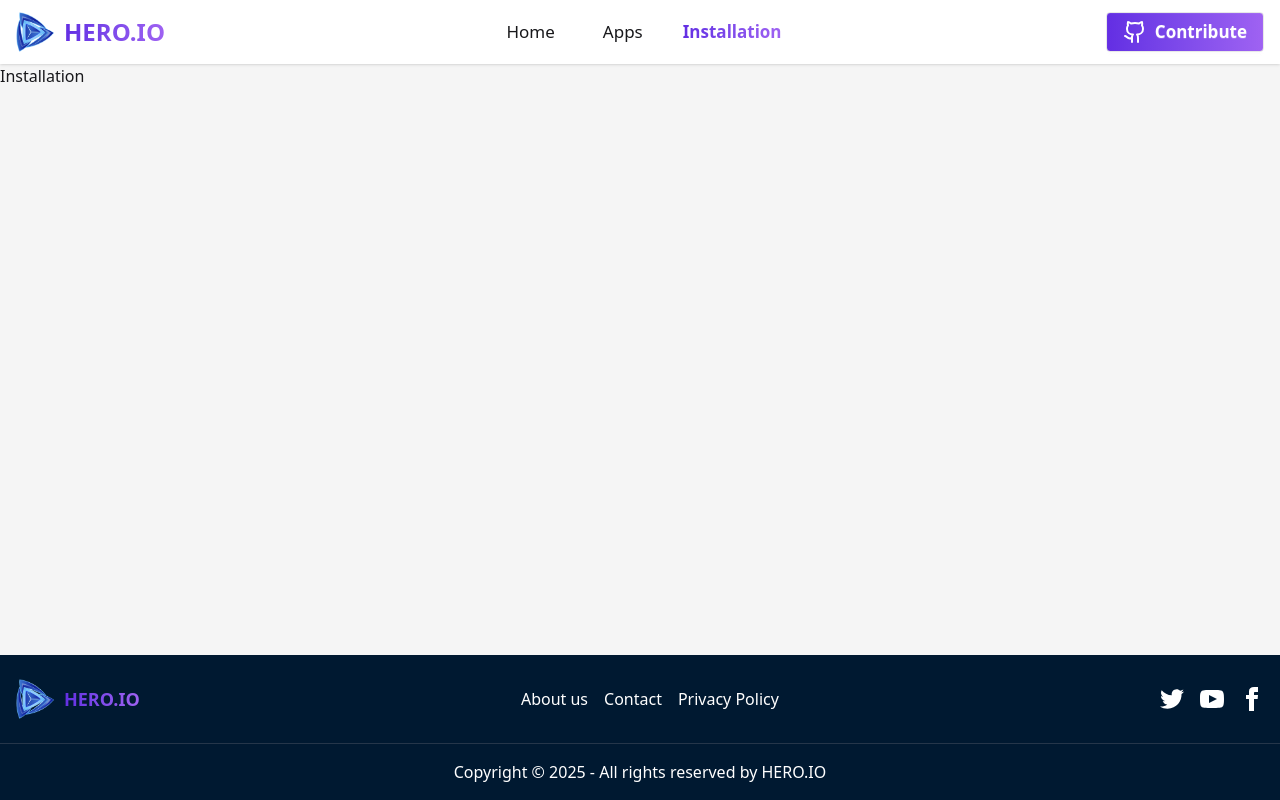
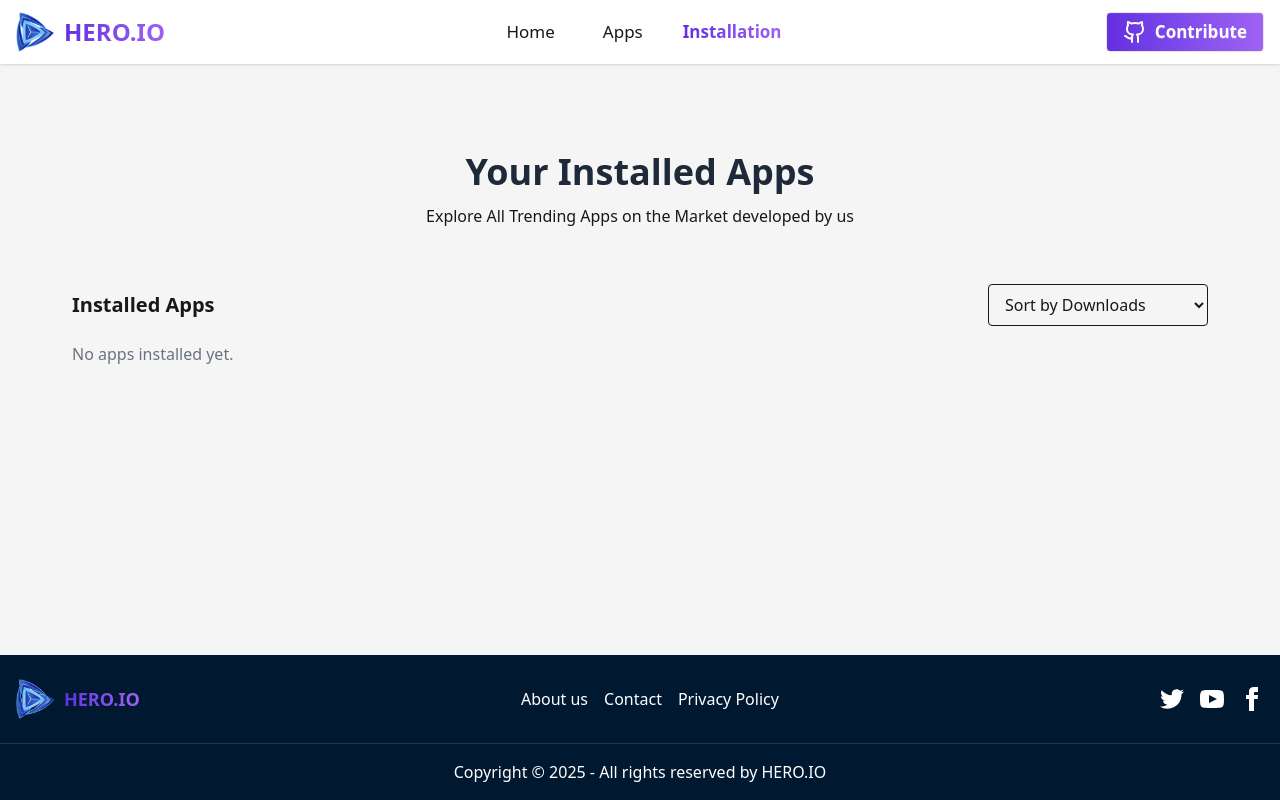
Before and after one commit to itstumpa/hero_apps_104, a React (Vite) app: page /installation in a window 1280 px wide. Built offline with nearby package versions, Linux system fonts and the light colour scheme.

Commit message:
installation

```diff
--- a/package.json
+++ b/package.json
@@ -19,6 +19,7 @@
     "react-router": "^7.9.3",
     "react-toastify": "^11.0.5",
     "recharts": "^3.2.1",
+    "sweetalert2": "^11.25.0",
     "tailwindcss": "^4.1.14"
   },
   "devDependencies": {
--- a/src/Pages/Apps.jsx
+++ b/src/Pages/Apps.jsx
@@ -1,14 +1,14 @@
+
 import React, { useEffect, useState } from "react";
 import axios from "axios";
 import ProductsCard from "../components/TrendingApps/ProductsCard";
 import NotFoundError from "../Pages/NotFoundError.jsx";
-import "../components/LoadingSpinner/LoadingSpinner.css";
-
+import LoadingSpinner from "../components/LoadingSpinner/LoadingSpinner.jsx";
 
 const Apps = () => {
   const [apps, setApps] = useState([]);
   const [search, setSearch] = useState("");
-  const [loading, setLoading] = useState(false);
+  const [loading, setLoading] = useState(true);
 
   useEffect(() => {
     const fetchApps = async () => {
@@ -17,6 +17,11 @@ const Apps = () => {
         setApps(response.data);
       } catch (error) {
         console.error("Error fetching app data:", error);
+      } finally {
+
+        setTimeout(() => {
+          setLoading(false);
+        }, 200);
       }
     };
     fetchApps();
@@ -27,10 +32,9 @@ const Apps = () => {
     setSearch(value);
     setLoading(true);
 
-
     setTimeout(() => {
       setLoading(false);
-    }, 300);
+    }, 100);
   };
 
   const term = search.trim().toLowerCase();
@@ -39,7 +43,10 @@ const Apps = () => {
     : apps;
 
   return (
-    <div className="py-22 px-6 md:px-12 bg-gray-50">
+    <div className="py-22 px-6 md:px-12 relative">
+
+      {loading && <LoadingSpinner />}
+
       <h2 className="text-4xl font-bold mb-3 text-center text-gray-800">
         Our All Applications
       </h2>
@@ -65,25 +72,16 @@ const Apps = () => {
           </div>
         </div>
 
-        {/* Loading */}
-        {loading ? (
-          <div className="loader-container flex justify-center items-center h-40">
-            <div className="loader border-4 border-t-4 border-gray-200 rounded-full w-12 h-12 animate-spin"></div>
-          </div>
-        ) : filteredApps.length > 0 ? (
+        {!loading && filteredApps.length > 0 ? (
           <div className="grid sm:grid-cols-2 md:grid-cols-3 lg:grid-cols-4 gap-6">
             {filteredApps.map((app) => (
               <ProductsCard key={app.id} app={app} />
             ))}
           </div>
         ) : (
-          <NotFoundError />
+          !loading && <NotFoundError />
         )}
-
-
-
       </div>
-
     </div>
   );
 };
--- a/src/Pages/Installation.jsx
+++ b/src/Pages/Installation.jsx
@@ -1,11 +1,224 @@
-import React from 'react';
+import { useEffect, useState } from "react";
+import Swal from "sweetalert2";
+import axios from "axios";
+import { Download, Star } from "lucide-react";
+import LoadingSpinner from "../components/LoadingSpinner/LoadingSpinner.jsx";
 
 const Installation = () => {
-      return (
-            <div>
-                 <h1>Installation</h1>
-            </div>
-      );
+  const [installedApps, setInstalledApps] = useState([]);
+  const [allApps, setAllApps] = useState([]);
+  const [sortOrder, setSortOrder] = useState("");
+  const [loading, setLoading] = useState(true);
+const [originalInstalledApps, setOriginalInstalledApps] = useState([]);
+
+
+  useEffect(() => {
+    const fetchApps = async () => {
+      try {
+        const response = await axios.get("/Datafetch.json");
+        setAllApps(response.data);
+      } catch (error) {
+        console.error("Error fetching apps:", error);
+      } finally {
+        setTimeout(() => {
+          setLoading(false);
+        }, 200);
+      }
+    };
+    fetchApps();
+  }, []);
+
+  // installed apps from localStorage
+//   useEffect(() => {
+//     const saved = JSON.parse(localStorage.getItem("installedApps")) || [];
+
+//     const installed = saved
+//       .map((id) => allApps.find((app) => app.id === id))
+//       .filter(Boolean);
+//     setInstalledApps(installed);
+//   }, [allApps]);
+
+
+
+
+
+
+useEffect(() => {
+  const saved = JSON.parse(localStorage.getItem("installedApps")) || [];
+
+  const installed = saved
+    .map((id) => allApps.find((app) => app.id === id))
+    .filter(Boolean);
+
+  setInstalledApps(installed);
+  setOriginalInstalledApps(installed); // ✅ Save original order
+}, [allApps]);
+
+
+
+
+
+
+  // Convert string into a number
+  const parseDownloads = (str) => {
+    if (!str) return 0;
+    let number = parseFloat(str.replace(/,/g, ""));
+    if (str.toLowerCase().endsWith("k")) return number * 1000;
+    if (str.toLowerCase().endsWith("m")) return number * 1000000;
+    if (str.toLowerCase().endsWith("b")) return number * 1000000000;
+    return number;
+  };
+
+  // Sort
+//   const handleSort = (order) => {
+//     setSortOrder(order);
+
+//     let sorted = [...installedApps];
+
+//     sorted.sort((a, b) => {
+//       const aDownloads = parseDownloads(a.downloads);
+//       const bDownloads = parseDownloads(b.downloads);
+
+//       if (order === "high-low") return bDownloads - aDownloads;
+//       if (order === "low-high") return aDownloads - bDownloads;
+//       return 0;
+//     });
+
+//     setInstalledApps(sorted);
+//   };
+
+
+
+
+
+
+
+
+
+
+const handleSort = (order) => {
+  setSortOrder(order);
+
+  if (order === "") {
+    // Restore original order
+    setInstalledApps([...originalInstalledApps]);
+    return;
+  }
+
+  let sorted = [...installedApps];
+  sorted.sort((a, b) => {
+    const aDownloads = parseDownloads(a.downloads);
+    const bDownloads = parseDownloads(b.downloads);
+
+    if (order === "high-low") return bDownloads - aDownloads;
+    if (order === "low-high") return aDownloads - bDownloads;
+    return 0;
+  });
+
+  setInstalledApps(sorted);
+};
+
+
+
+
+
+
+
+  // Uninstall app
+  const uninstallApp = (id) => {
+    Swal.fire({
+      title: "Are you sure?",
+      text: "This will uninstall the app!",
+      icon: "warning",
+      showCancelButton: true,
+      confirmButtonText: "Yes, Uninstall!",
+    }).then((result) => {
+      if (result.isConfirmed) {
+        const updated = installedApps.filter((app) => app.id !== id);
+        setInstalledApps(updated);
+        localStorage.setItem(
+          "installedApps",
+          JSON.stringify(updated.map((app) => app.id))
+        );
+        Swal.fire("Uninstalled!", "App has been removed.", "success");
+      }
+    });
+  };
+
+  if (loading) return <LoadingSpinner />;
+
+  return (
+    <div className="py-22 px-6 md:px-12 max-w-[1600px] mx-auto">
+      <h2 className="text-4xl font-bold mb-3 text-center text-gray-800">
+        Your Installed Apps
+      </h2>
+      <p className="mb-8 text-center text-md">
+        Explore All Trending Apps on the Market developed by us
+      </p>
+
+      <div className="p-6">
+        <div className="flex justify-between items-center mb-4">
+          <h2 className="text-xl font-bold">Installed Apps</h2>
+
+          {/* Dropdown */}
+          <select
+            onChange={(e) => handleSort(e.target.value)}
+            value={sortOrder}
+            className="border px-3 py-2 rounded"
+          >
+            <option value="">Sort by Downloads</option>
+            <option value="high-low">High-Low (Descending)</option>
+            <option value="low-high">Low-High (Ascending)</option>
+          </select>
+        </div>
+
+        {/* Installed Apps */}
+        <div className="grid grid-cols-1 gap-4">
+          {installedApps.length > 0 ? (
+            installedApps.map((app) => (
+              <div key={app.id} className="p-4 rounded shadow bg-white">
+                <div className="flex justify-between items-center text-center gap-6">
+                  <div className="flex gap-5">
+                    <img
+                      src={app.image}
+                      className="w-20 object-cover rounded"
+                    />
+                    <div className="mt-1">
+                      <p className="text-md font-semibold text-gray-800">
+                        {app.title}
+                      </p>
+                      <div className="flex flex-row text-sm text-green-700 mt-1 gap-3">
+                        <h3 className="text-lg font-semibold gap-1 text-center items-center text-green-500 flex">
+                          <Download className="w-5 text-green-500" />
+                          {app.downloads}
+                        </h3>
+                        <h3 className="text-lg font-semibold gap-1 text-center items-center text-amber-500 flex">
+                          <Star className="w-5" />
+                          {app.ratingAvg}
+                        </h3>
+                        <h3 className="text-lg font-semibold">{app.size}</h3>
+                      </div>
+                    </div>
+                  </div>
+
+                  <div>
+                    <button
+                      onClick={() => uninstallApp(app.id)}
+                      className="mt-3 bg-green-600 text-white px-4 py-1 rounded"
+                    >
+                      Uninstall
+                    </button>
+                  </div>
+                </div>
+              </div>
+            ))
+          ) : (
+            <p className="text-gray-500">No apps installed yet.</p>
+          )}
+        </div>
+      </div>
+    </div>
+  );
 };
 
 export default Installation;
--- a/src/components/AppDetails/AppDetails.jsx
+++ b/src/components/AppDetails/AppDetails.jsx
@@ -1,7 +1,7 @@
 import React, { useEffect, useState } from "react";
 import { useParams } from "react-router";
 import axios from "axios";
-import "../../components/LoadingSpinner/LoadingSpinner.css";
+import "../../components/LoadingSpinner/LoadingSpinner.jsx";
 import Star from "../../assets/icon-ratings.png";
 import Like from "../../assets/icon-review.png";
 import Download from "../../assets/icon-downloads.png";
@@ -16,6 +16,7 @@ import {
   CartesianGrid,
   Tooltip,
 } from "recharts";
+import LoadingSpinner from "../../components/LoadingSpinner/LoadingSpinner.jsx";
 
 const AppDetails = () => {
   const { id } = useParams();
@@ -42,12 +43,8 @@ const AppDetails = () => {
     }
   }, [app]);
 
-  if (!app) {
-    return (
-      <div className="loader">
-        <div className="loader-container"></div>
-      </div>
-    );
+   if (!app) {
+    return <LoadingSpinner />;
   }
 
   const ratingAvg = app.ratingAvg || 0;
--- /dev/null
+++ b/src/components/LoadingSpinner/LoadingSpinner.jsx
@@ -0,0 +1,12 @@
+import React from "react";
+import "./LoadingSpinner.css";
+
+const LoadingSpinner = () => {
+  return (
+    <div className="loader-container fixed inset-0 flex justify-center items-center bg-white/60">
+      <div className="loader w-12 h-12 border-4 border-gray-300 border-t-purple-500 rounded-full animate-spin"></div>
+    </div>
+  );
+};
+
+export default LoadingSpinner;
--- a/src/components/TrendingApps/ProductsCard.jsx
+++ b/src/components/TrendingApps/ProductsCard.jsx
@@ -8,7 +8,7 @@ const ProductsCard = ({ app }) => {
    const navigate = useNavigate();
 
      const handleClick = () => {
-    navigate(`/apps/${app.id}`); // Go to app details page
+    navigate(`/apps/${app.id}`);
   };
   return (
     <div
```
Also changed, not shown: src/Pages/Home.jsx (+19 -10 lines), 1 other file (tests, documents, lock files or other folders).
